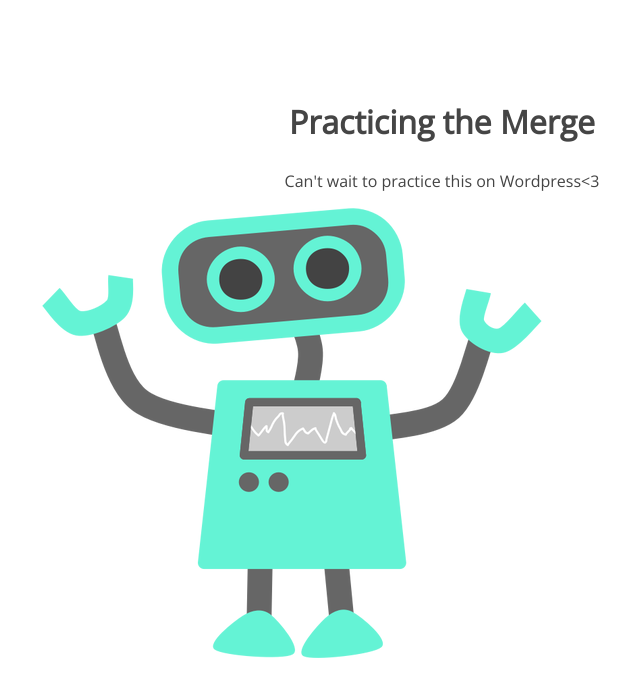
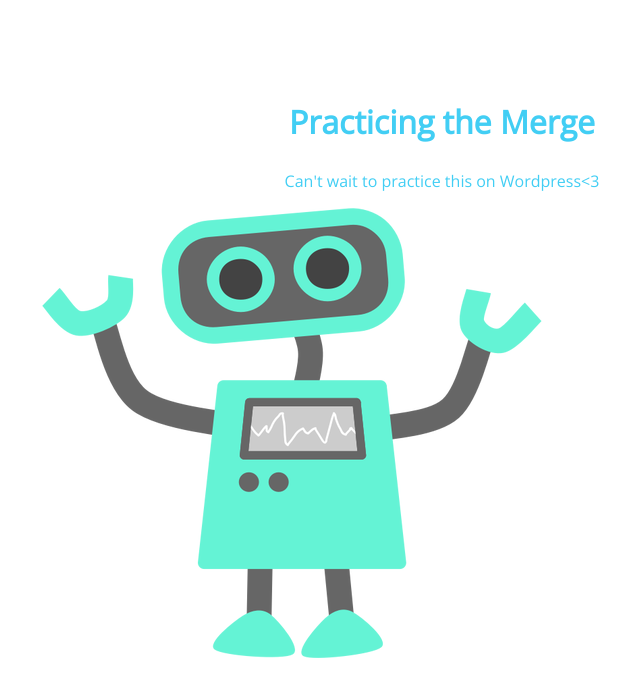
Before and after one commit to mlbagel/105-project, a plain HTML site: page index.html in a window 1280 px wide. Shown: the whole page, without its empty margins (198-838 px from the left). Drawn offline with nearby package versions, Linux system fonts and the light colour scheme.

Commit message:
changed header color

```diff
--- a/css/style.css
+++ b/css/style.css
@@ -5,7 +5,7 @@ section {
 section h1,
 section p {
 	text-align: center;
-	color: #454545;
+	color: #42cef4;
 }
 section h1 {
 	font: 32px 'Open Sans';
```
